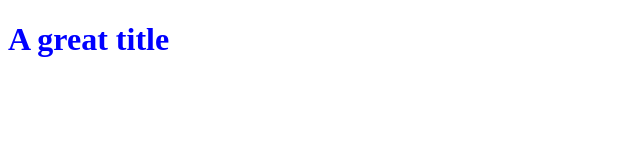
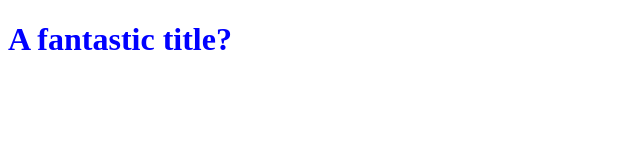
Before and after one commit to mouad-P7/test, a plain HTML site: page index.html in a window 1280 px wide. Shown: the whole page, without its empty margins (0-640 px from the left). Drawn offline with Linux system fonts and the light colour scheme.

Commit message:
h1 title change

```diff
--- a/index.html
+++ b/index.html
@@ -5,6 +5,6 @@
     <link rel="stylesheet" type="text/css" href="styles.css" />
 </head>
 <body>
-    <h1>A great title</h1>
+    <h1>A fantastic title?</h1>
 </body>
 </html>
```
